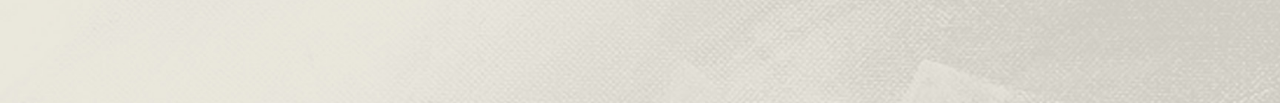
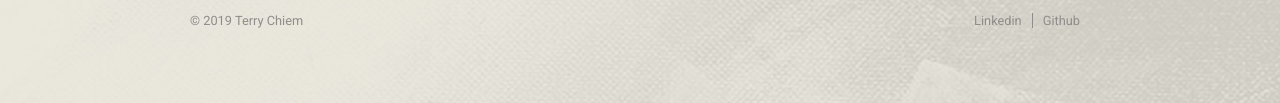
Before and after one commit to terchiem/homepage, a React app: page / in a window 1280 px wide. Shown: the part 589-692 px from the top of the page. Built offline with nearby package versions, Linux system fonts and the light colour scheme.

Commit message:
add footer component and layout

```diff
--- a/src/components/App.js
+++ b/src/components/App.js
@@ -8,6 +8,7 @@ import Resume from './Resume';
 import Programming from './Programming';
 import OtherWork from './OtherWork';
 import Contact from './Contact';
+import Footer from './Footer';
 
 function App() {
   return (
@@ -22,6 +23,7 @@ function App() {
         <Route path="/otherwork/" component={OtherWork} />
         <Route path="/contact/" component={Contact} />
       </Router>
+      <Footer></Footer>
     </div>
   );
 }
--- /dev/null
+++ b/src/components/Footer.js
@@ -0,0 +1,21 @@
+import React from 'react';
+
+function Footer() {
+  return (
+    <footer>
+      <div className="copyright">
+        © 2019 Terry Chiem
+      </div>
+      <ul className="footer-links">
+        <li>
+          <a href="https://www.linkedin.com/in/terrychiem">Linkedin</a>
+        </li>
+        <li>
+          <a href="https://github.com/terchiem/">Github</a>
+        </li>
+      </ul>
+    </footer>
+  )
+}
+
+export default Footer;
--- a/src/styles/index.css
+++ b/src/styles/index.css
@@ -113,7 +113,6 @@ nav a:active {
 .page {
   margin: 0px auto;
   padding: 0 10px;
-  margin-bottom: 10px;
   max-width: var(--default-width);
   border-top: 2px solid var(--red-main);
   border-bottom: 2px solid var(--red-main);
@@ -174,3 +173,33 @@ nav a:active {
   text-align: center;
   font-size: 0.9rem;
 }
+
+
+
+/* ==================
+        Footer
+===================== */
+footer {
+  max-width: var(--default-width);
+  margin: 16px auto;
+  display: grid;
+  grid-template-columns: 1fr 1fr;
+  font-size: 0.8rem;
+}
+
+footer ul {
+  text-align: right;
+}
+
+footer li {
+  padding: 0 10px;
+  display: inline-block;
+  border-right: 1px solid var(--gray);
+}
+footer li:last-child {
+  border-right: none;
+}
+
+.copyright {
+  color: var(--gray);
+}
```
